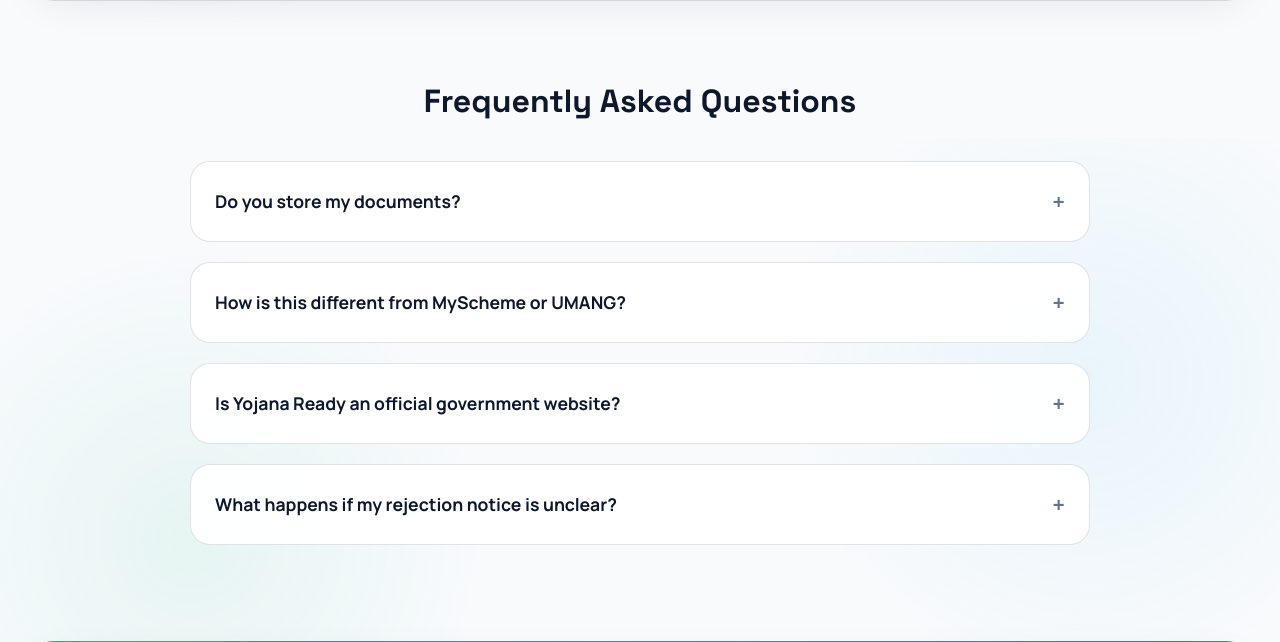
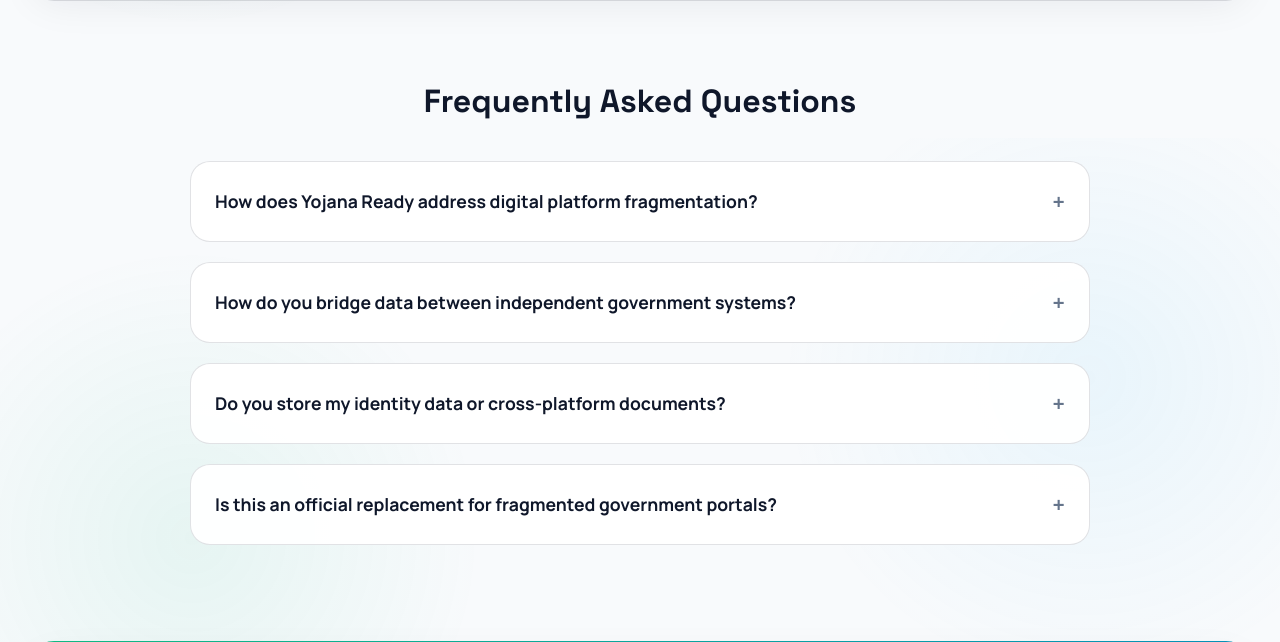
Before and after one commit to taranpreetk087/Yojana_Ready, a Flask app: page / in a window 1280 px wide. Shown: the part 1462-2104 px from the top of the page. Run offline with Flask 3, Linux system fonts and the light colour scheme; data comes from the database, SQL or seed files in the repository.

Commit message:
Update landing.html

```diff
--- a/templates/landing.html
+++ b/templates/landing.html
@@ -27,11 +27,9 @@
   </div>
 
   <div class="hero-css-art fade-up delay-1">
-    <!-- Glowing Orbs (The Ambient Background) -->
     <div class="orb-1"></div>
     <div class="orb-2"></div>
 
-    <!-- Floating Glass Cards (The Pure CSS Centerpiece) -->
     <div class="glass-floating-card card-top">
       <div style="background:#10B981; border-radius:50%; width:48px; height:48px; display:flex; align-items:center; justify-content:center; color:white;font-weight:700;">✓</div>
       <div>
@@ -98,20 +96,20 @@
   <h2 style="text-align:center;margin-bottom:2.5rem;">{{ 'Frequently Asked Questions' if lang == 'en' else 'Aksar Poochhe Jaane Wale Sawal' }}</h2>
   <div style="display:flex;flex-direction:column;gap:1.25rem;max-width:900px;margin:0 auto;">
     <details>
-      <summary>{{ 'Do you store my documents?' if lang == 'en' else 'Kya aap mere dastavez store karte hain?' }}</summary>
-      <p>{{ 'No. Documents are processed only for the duration of your check and then discarded. They are never written to permanent storage.' if lang == 'en' else 'Nahi. Dastavez sirf check ke liye process hote hain, store nahi hote.' }}</p>
+      <summary>{{ 'How does Yojana Ready address digital platform fragmentation?' if lang == 'en' else 'Yojana Ready digital platforms ki fragmentation ko kaise dur karta hai?' }}</summary>
+      <p>{{ 'Government services are often siloed across separate portals for identity, income proofs, and scheme applications. Yojana Ready acts as an interoperable bridge, cross-auditing documents from different sources to ensure seamless consistency before you apply.' if lang == 'en' else 'Sarkari sevayein alag-alag portals par banti hain. Yojana Ready ek bridge ki tarah kaam karta hai jo aavedan se pehle alag-alag dastavezion ki consistency check karta hai.' }}</p>
     </details>
     <details>
-      <summary>{{ 'How is this different from MyScheme or UMANG?' if lang == 'en' else 'Yeh MyScheme se alag kaise hai?' }}</summary>
-      <p>{{ 'MyScheme and UMANG help you discover schemes and check eligibility. We focus on what happens next: catching document errors before you apply, and helping you recover if you are rejected.' if lang == 'en' else 'MyScheme yojana dhoondhne mein madad karta hai. Hum uske baad ki madad karte hain.' }}</p>
+      <summary>{{ 'How do you bridge data between independent government systems?' if lang == 'en' else 'Aap alag sarkari systems ke beech data ko kaise bridge karte hain?' }}</summary>
+      <p>{{ 'Because disparate systems lack real-time interoperability, we use OCR extraction to verify data fields (like Name and DOB) locally across your ID proofs and application forms, catching cross-system discrepancies instantly.' if lang == 'en' else 'Kyunki alag systems aapas mein real-time baat nahi karte, hum OCR extraction ka use karke aapke ID proofs aur forms ke data ko aapas mein match karte hain.' }}</p>
     </details>
     <details>
-      <summary>{{ 'Is Yojana Ready an official government website?' if lang == 'en' else 'Kya Yojana Ready sarkari website hai?' }}</summary>
-      <p>{{ 'No, this is an independent citizen-support prototype built to complement official portals, not replace them. Always confirm final details on the official scheme portal.' if lang == 'en' else 'Nahi, yeh ek independent nagrik-sahayata prototype hai.' }}</p>
+      <summary>{{ 'Do you store my identity data or cross-platform documents?' if lang == 'en' else 'Kya aap mera identity data ya cross-platform documents store karte hain?' }}</summary>
+      <p>{{ 'No. To maintain strict data privacy amidst multi-platform checks, all documents are processed securely in-memory during your active session and are immediately discarded.' if lang == 'en' else 'Nahi. Data privacy ko dhyan mein rakhte hue, sabhi documents sirf active session ke dauran process hote hain aur turant delete kar diye jaate hain.' }}</p>
     </details>
     <details>
-      <summary>{{ 'What happens if my rejection notice is unclear?' if lang == 'en' else 'Agar rejection notice samajh na aaye?' }}</summary>
-      <p>{{ "We will tell you honestly if we can't confidently identify the reason rather than guessing, and point you to the scheme's official helpdesk instead." if lang == 'en' else 'Agar hum samajh nahi paate, hum saaf bata dete hain.' }}</p>
+      <summary>{{ 'Is this an official replacement for fragmented government portals?' if lang == 'en' else 'Kya yeh alag-alag sarkari portals ka official replacement hai?' }}</summary>
+      <p>{{ 'No, this is an independent interoperability prototype built for the hackathon to solve citizen pain points caused by fragmented service delivery. Always submit your final applications through official government channels.' if lang == 'en' else 'Nahi, yeh fragmentation ki problem ko solve karne ke liye ek prototype hai. Antim aavedan official government channels ke through hi karein.' }}</p>
     </details>
   </div>
 </section>
```
